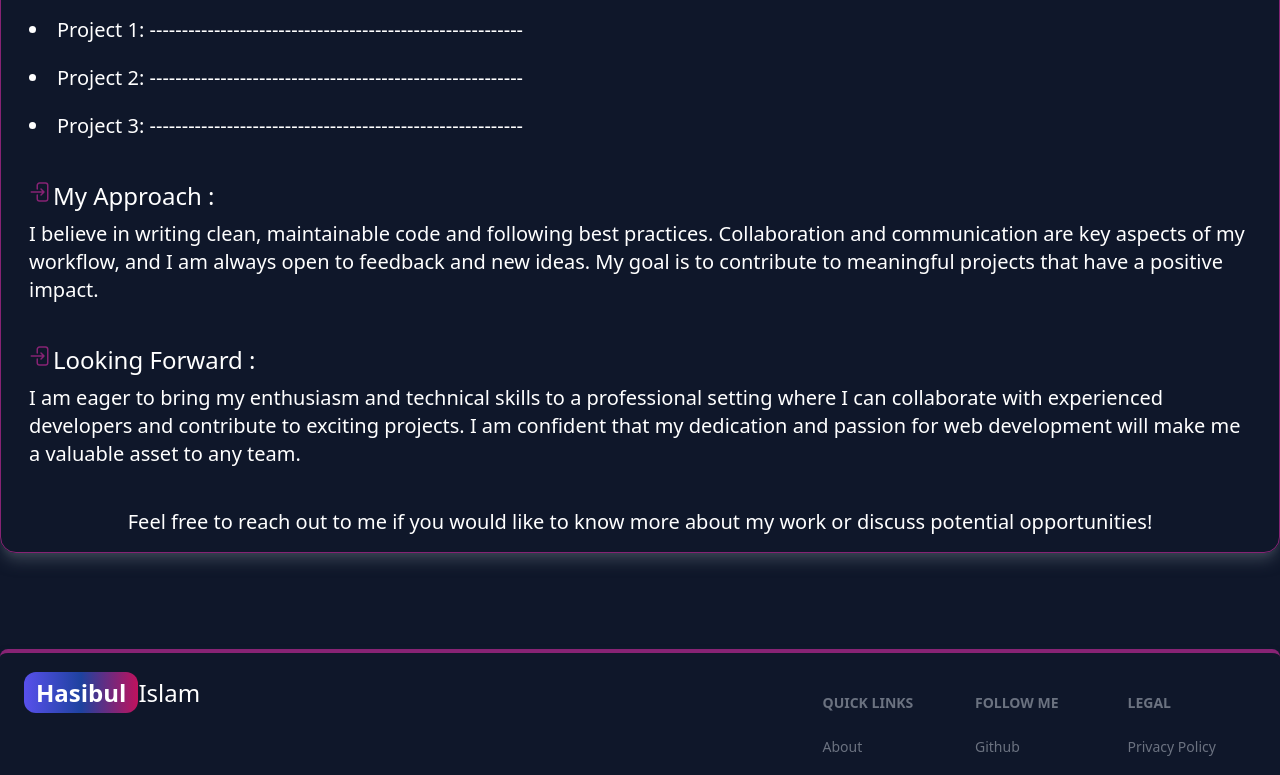
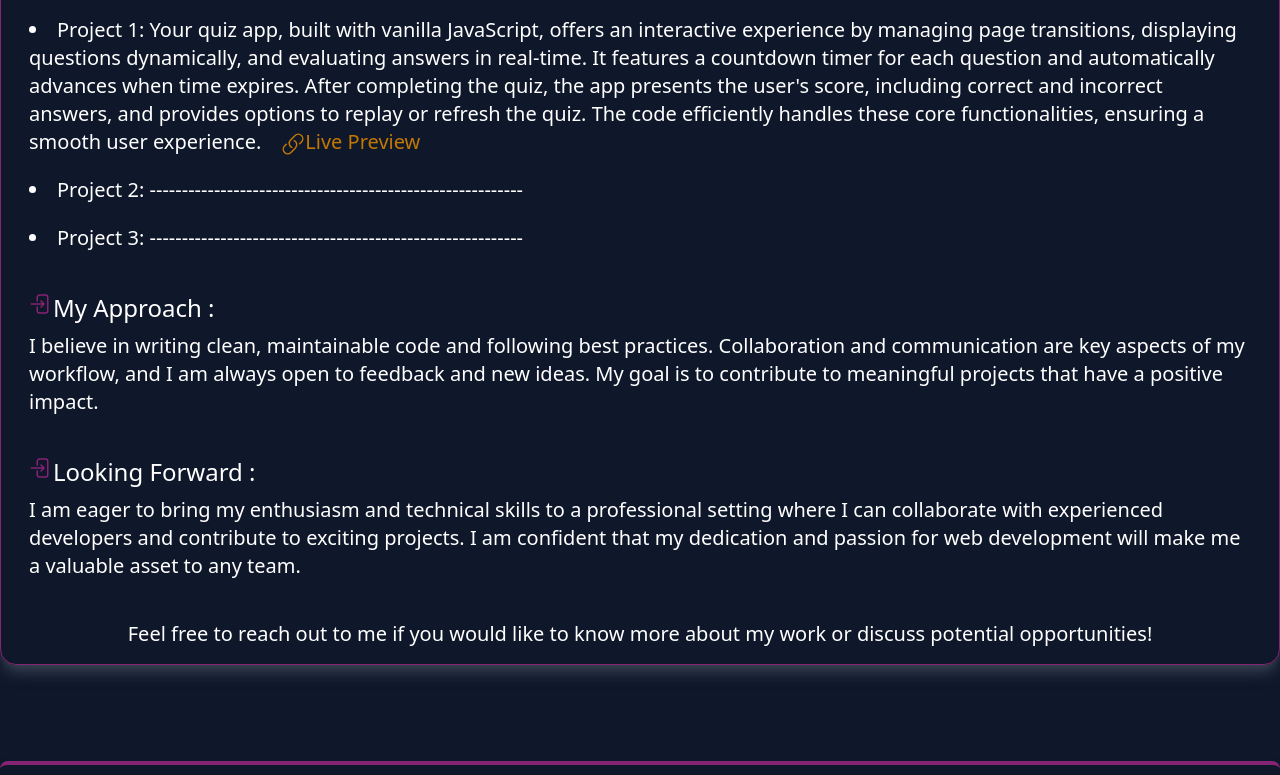
Before and after one commit to Hasibul48/personalPortfolio, a React (Vite) app: page /about in a window 1280 px wide. Shown: the part 920-1695 px from the top of the page. Built offline with nearby package versions, Linux system fonts and the light colour scheme; a web font is replaced by a local one.

Commit message:
1 project added

```diff
--- a/src/Components/Footer.jsx
+++ b/src/Components/Footer.jsx
@@ -22,8 +22,8 @@ function FooterComponent() {
                         <div>
                             <Footer.Title title="Follow me" />
                             <Footer.LinkGroup col>
-                                <Footer.Link to="https://github.com/Hasibul48">Github</Footer.Link>
-                                <Footer.Link to="https://www.linkedin.com/in/hm-hasibul-islam/">LinkedIn</Footer.Link>
+                                <Link to="https://github.com/Hasibul48">Github</Link>
+                                <Link to="https://www.linkedin.com/in/hm-hasibul-islam/">LinkedIn</Link>
                             </Footer.LinkGroup>
                         </div>
                         <div>
--- a/src/Pages/About.jsx
+++ b/src/Pages/About.jsx
@@ -1,6 +1,7 @@
 import React from 'react'
 
 import AboutComponent from '../Components/About'
+import { Link } from 'react-router-dom'
 function About() {
     return (
         <div className='shadow-lg shadow-gray-700 border-themeColor border rounded-2xl mt-6   container mx-auto py-4 flex flex-col gap-5'>
@@ -16,13 +17,18 @@ function About() {
                     </p>
                 </div>
                 <div className="textSection text-center mt-10">
-                    <b className='md:text-2xl text-xl'>Projects</b>
-                    <p className='md:text-xl text-start flex flex-col gap-5 mt-6'>
-                        <li>Project 1: ----------------------------------------------------------</li>
+                    <h3 className='md:text-2xl text-xl'>Projects</h3>
+                    <div className='md:text-xl text-start flex flex-col gap-5 mt-6'>
+                        <li>Project 1: Your quiz app, built with vanilla JavaScript, offers an interactive experience by managing page transitions, displaying questions dynamically, and evaluating answers in real-time. It features a countdown timer for each question and automatically advances when time expires. After completing the quiz, the app presents the user's score, including correct and incorrect answers, and provides options to replay or refresh the quiz. The code efficiently handles these core functionalities, ensuring a smooth user experience.
+                            <Link className='text-yellow-500 ml-5' to={"https://beautiful-meerkat-f5530a.netlify.app/"}>
+                                <svg xmlns="http://www.w3.org/2000/svg" fill="none" viewBox="0 0 24 24" strokeWidth={1.5} stroke="currentColor" className="size-6 inline">
+                                    <path strokeLinecap="round" strokeLinejoin="round" d="M13.19 8.688a4.5 4.5 0 0 1 1.242 7.244l-4.5 4.5a4.5 4.5 0 0 1-6.364-6.364l1.757-1.757m13.35-.622 1.757-1.757a4.5 4.5 0 0 0-6.364-6.364l-4.5 4.5a4.5 4.5 0 0 0 1.242 7.244" />
+                                </svg>
+                                Live Preview</Link></li>
                         <li>Project 2: ----------------------------------------------------------</li>
                         <li>Project 3: ----------------------------------------------------------</li>
 
-                    </p>
+                    </div>
                 </div>
                 <div className="textSection text-start mt-10">
                     <h3 className='flex md:text-2xl text-xl'><span><svg xmlns="http://www.w3.org/2000/svg" fill="none" viewBox="0 0 24 24" strokeWidth={1.5} stroke="currentColor" className="size-6 text-themeColor">
```
